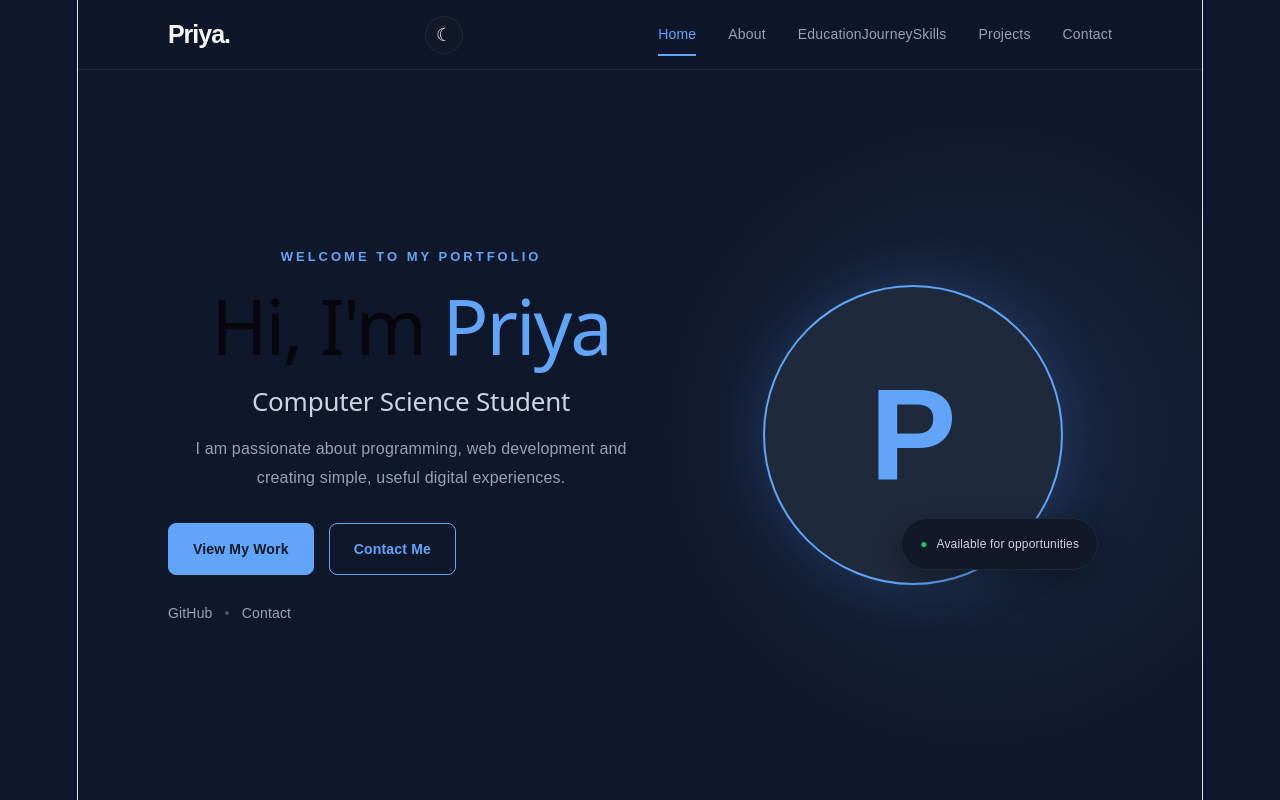
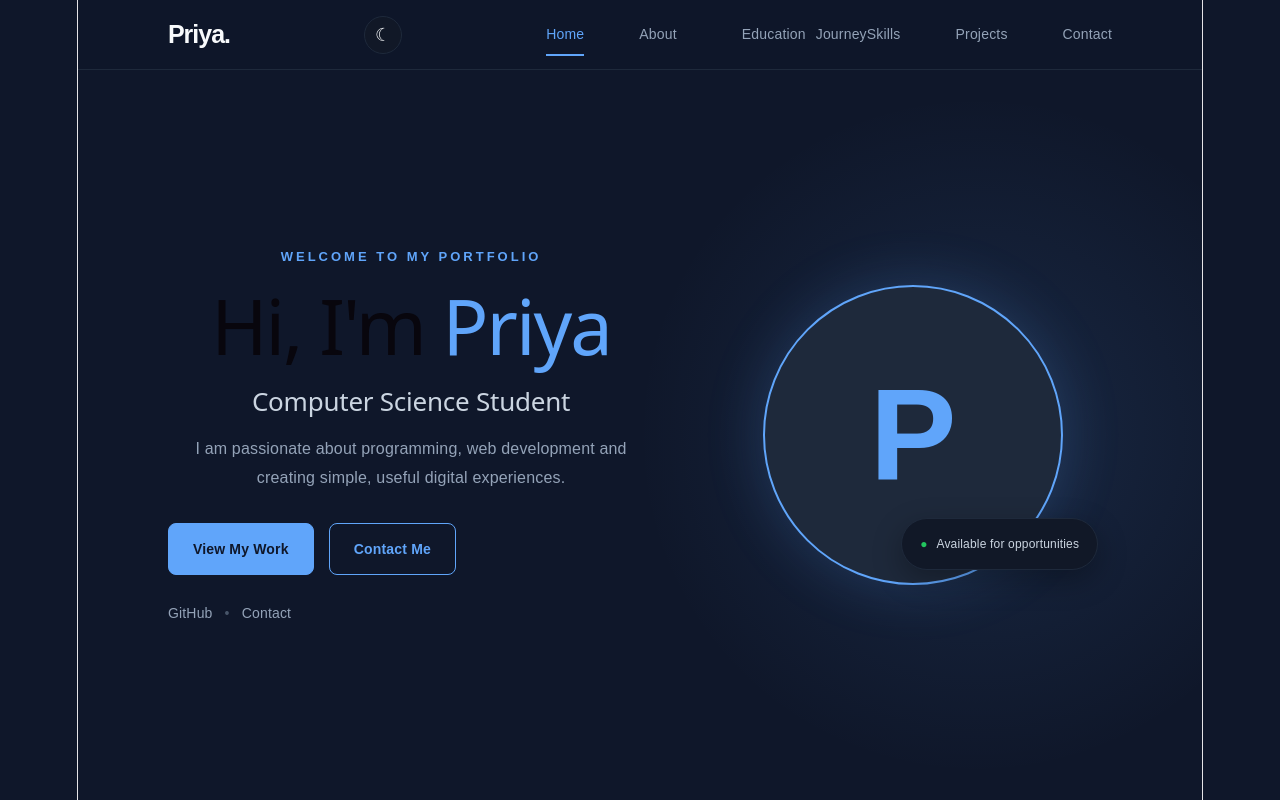
Before and after one commit to chandrima2186/Portfolio, a React app: page / in a window 1280 px wide. Shown: the top 800 px of the page. Built offline with nearby package versions, Linux system fonts and the light colour scheme; the HTML template or start-up script is replaced by a standard one.

Commit message:
Fix navbar spacing

```diff
--- a/src/styles/Navbar.css
+++ b/src/styles/Navbar.css
@@ -33,7 +33,7 @@
 .nav-links {
   display: flex;
   align-items: center;
-  gap: 32px;
+  gap: 45px;
 }
 
 .nav-links a {
@@ -43,6 +43,7 @@
   text-decoration: none;
   font-size: 14px;
   font-weight: 500;
+   margin-left: 10px;
 
   transition: 0.3s;
 }
```
